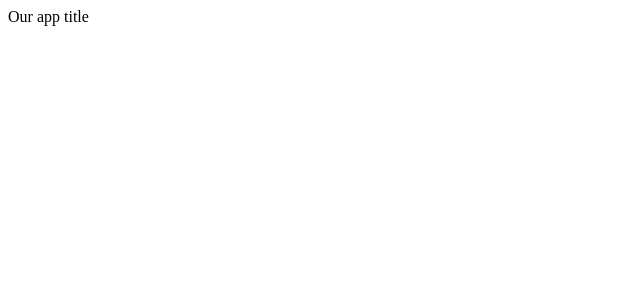
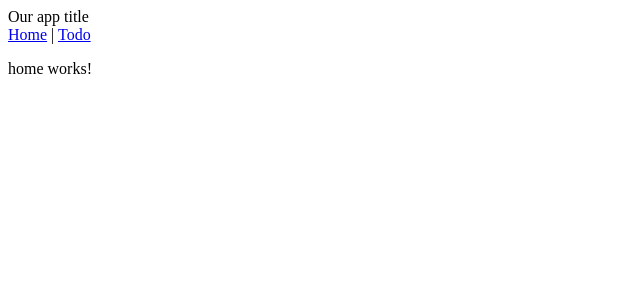
Before and after one commit to noam-honig/delme1, an Angular app: page / in a window 1280 px wide. Shown: the top 300 px of the page, without its empty margins (0-640 px from the left). Built offline with nearby package versions, Linux system fonts and the light colour scheme.

Commit message:
Added routes and links

```diff
--- a/src/app/app-routing.module.ts
+++ b/src/app/app-routing.module.ts
@@ -1,7 +1,12 @@
 import { NgModule } from '@angular/core';
 import { RouterModule, Routes } from '@angular/router';
+import { HomeComponent } from './home/home.component';
+import { TodoComponent } from './todo/todo.component';
 
-const routes: Routes = [];
+const routes: Routes = [
+  { path: '', component: HomeComponent },
+  { path: 'todo', component: TodoComponent }
+];
 
 @NgModule({
   imports: [RouterModule.forRoot(routes)],
--- a/src/app/app.component.html
+++ b/src/app/app.component.html
@@ -1,2 +1,6 @@
 Our app title
+<nav>
+  <a routerLink='/'>Home</a> |
+  <a routerLink="/todo">Todo</a>
+</nav>
 <router-outlet></router-outlet>
```
